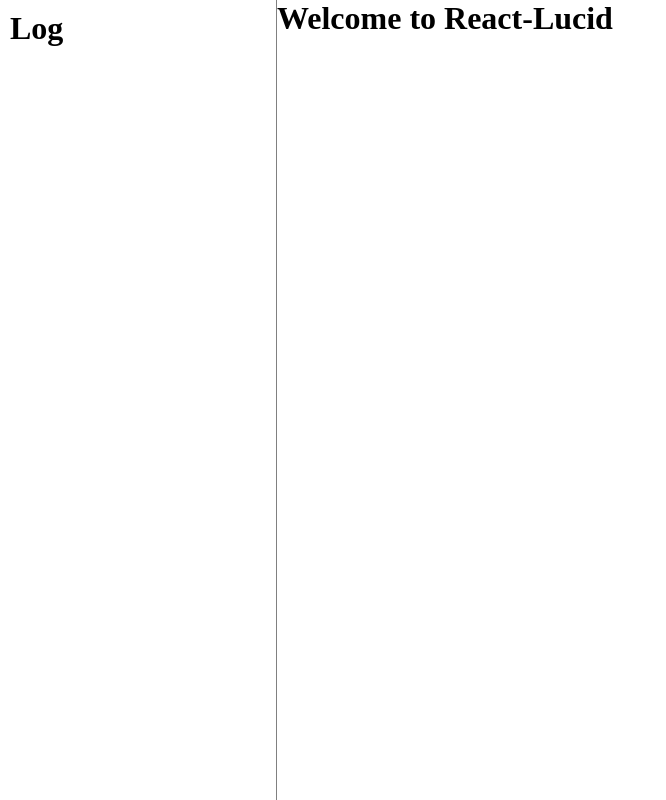
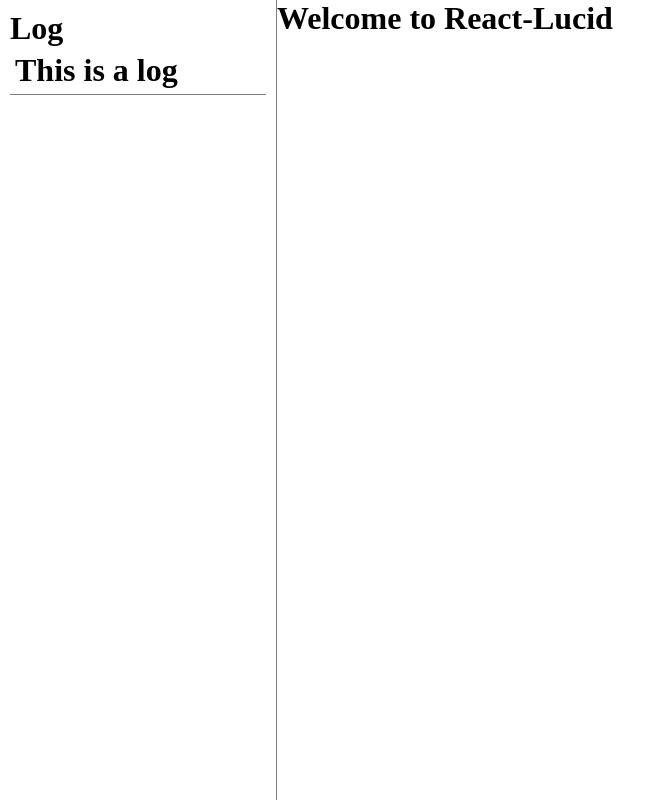
Before and after one commit to Gossamer-React/Lucid, a React app: page / in a window 1280 px wide. Shown: the whole page, without its empty margins (0-666 px from the left). Built offline with nearby package versions, Linux system fonts and the light colour scheme; the HTML template or start-up script is replaced by a standard one.

Commit message:
creating components for the logs that will be displayed inside the log container and adding styling

```diff
--- a/public/log-container.css
+++ b/public/log-container.css
@@ -3,3 +3,7 @@
   padding: 10px;
   width: 20%;
 }
+.logs{
+  padding: 5px;
+  border-bottom: 1px solid grey;
+}
--- a/src/App.jsx
+++ b/src/App.jsx
@@ -1,4 +1,4 @@
-import React, { Component } from 'react';
+import React from 'react';
 import LogContainer from './containers/LogContainer.jsx';
 import styles from './../public/app.css';
 
--- /dev/null
+++ b/src/components/Log/Log.jsx
@@ -0,0 +1,11 @@
+import React from 'react';
+
+const Log = () => {
+    return (
+        <div class="logs">
+            <h1>This is a log</h1>
+        </div>
+    )
+}
+
+export default Log;
--- a/src/containers/LogContainer.jsx
+++ b/src/containers/LogContainer.jsx
@@ -1,15 +1,17 @@
 import React, { Component } from 'react';
+import Log from './../components/Log/Log.jsx';
 import styles from '../../public/log-container.css';
 
 class LogContainer extends Component {
-  constructor(props){
+  constructor(props) {
     super(props);
   }
 
-  render(){
+  render() {
     return (
       <div id="log-container">
         <h1>Log</h1>
+        <Log />
       </div>
     )
   }
```
Also changed, not shown: 1 other file (tests, documents, lock files or other folders).
